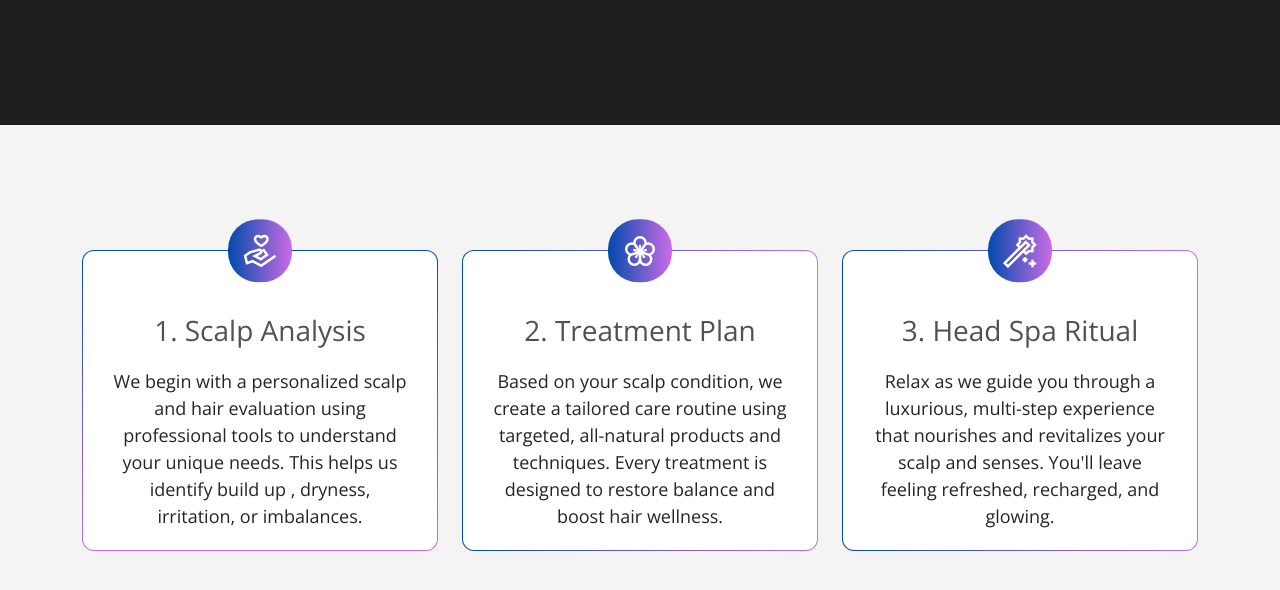
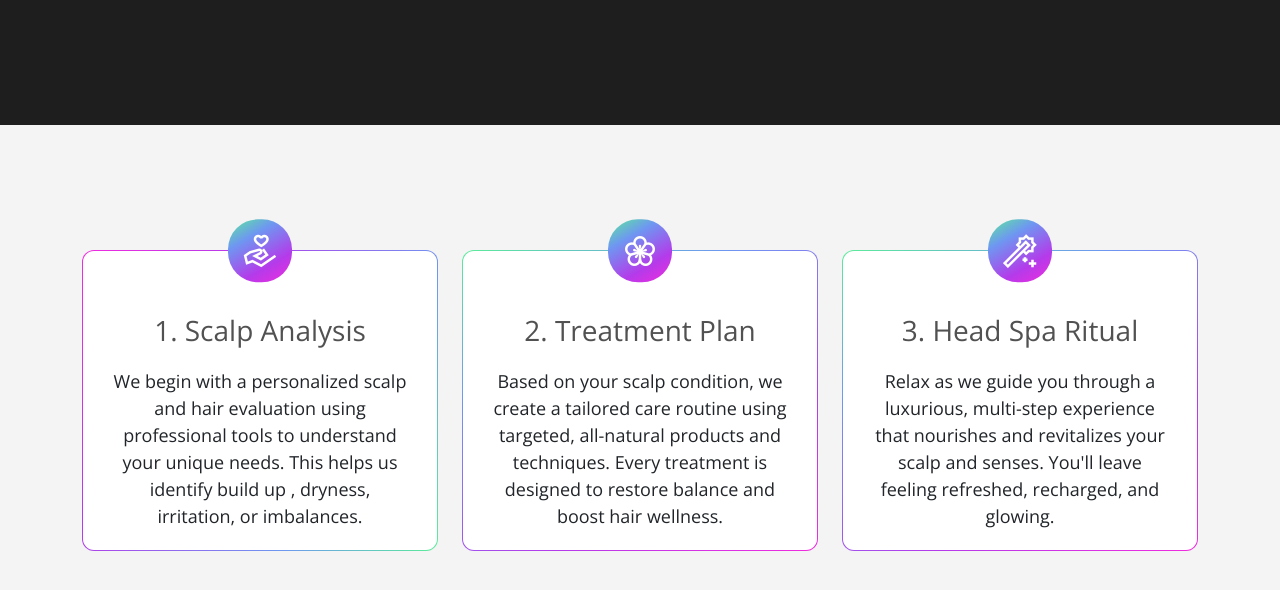
Before and after one commit to yankie9486/hialeahheadspa, a Nuxt app: page / in a window 1280 px wide. In both pictures the pointer is over the element 260 px from the left and 975 px from the top of the page. Shown: the part 575-1165 px from the top of the page. Built offline with nearby package versions, Linux system fonts and the light colour scheme.

Commit message:
styling change

```diff
--- a/app/components/Card.vue
+++ b/app/components/Card.vue
@@ -32,8 +32,8 @@ defineProps<{
 }
 
 .feature-icon .bg-feature-icon {
-  background: #004aad;
-  background: linear-gradient(90deg, rgba(0, 74, 173, 1) 0%, rgba(203, 108, 230, 1) 100%);
+  background: var(--color-4);
+  background: linear-gradient(150deg,var(--color-1) 0%,var(--color-2) 30%, var(--color-3) 70%, var(--color-4) 100%);
   padding: 13%;
   -webkit-transition: 0.8s ease;
   -o-transition: 0.8s ease;
@@ -63,7 +63,8 @@ defineProps<{
   border-radius: 12px;
   background-image:
     linear-gradient(#fff, #fff),
-    linear-gradient(90deg, rgba(0, 74, 173, 1) 0%, rgba(203, 108, 230, 1) 100%);
+    linear-gradient(150deg,var(--color-1) 0%,var(--color-2) 30%, var(--color-3) 70%, var(--color-4) 100%);
+
   background-origin: border-box;
   background-clip: padding-box, border-box;
   cursor: pointer;
@@ -78,22 +79,14 @@ defineProps<{
   border-radius: 12px;
   background-image:
     linear-gradient(#fff, #fff),
-    linear-gradient(180deg, rgba(0, 74, 173, 1) 0%, rgba(203, 108, 230, 1) 100%);
+    linear-gradient(300deg,var(--color-1) 0%,var(--color-2) 30%, var(--color-3) 70%, var(--color-4) 100%);
   background-origin: border-box;
   background-clip: padding-box, border-box;
 }
 
-.card:hover .bg-feature-icon {
-  background-color: #b07150;
-}
-
-.card:hover .feature-icon {
-  color: #fff;
-}
-
-.card:hover .service-btn {
-  background-color: #b07150;
-  border: 2px solid #b07150;
-  color: #fff;
+.card:hover .card-btn {
+  background-color: var(--color-3);
+  border: 2px solid var(--color-4);
+  color: var(--white);
 }
 </style>
```
